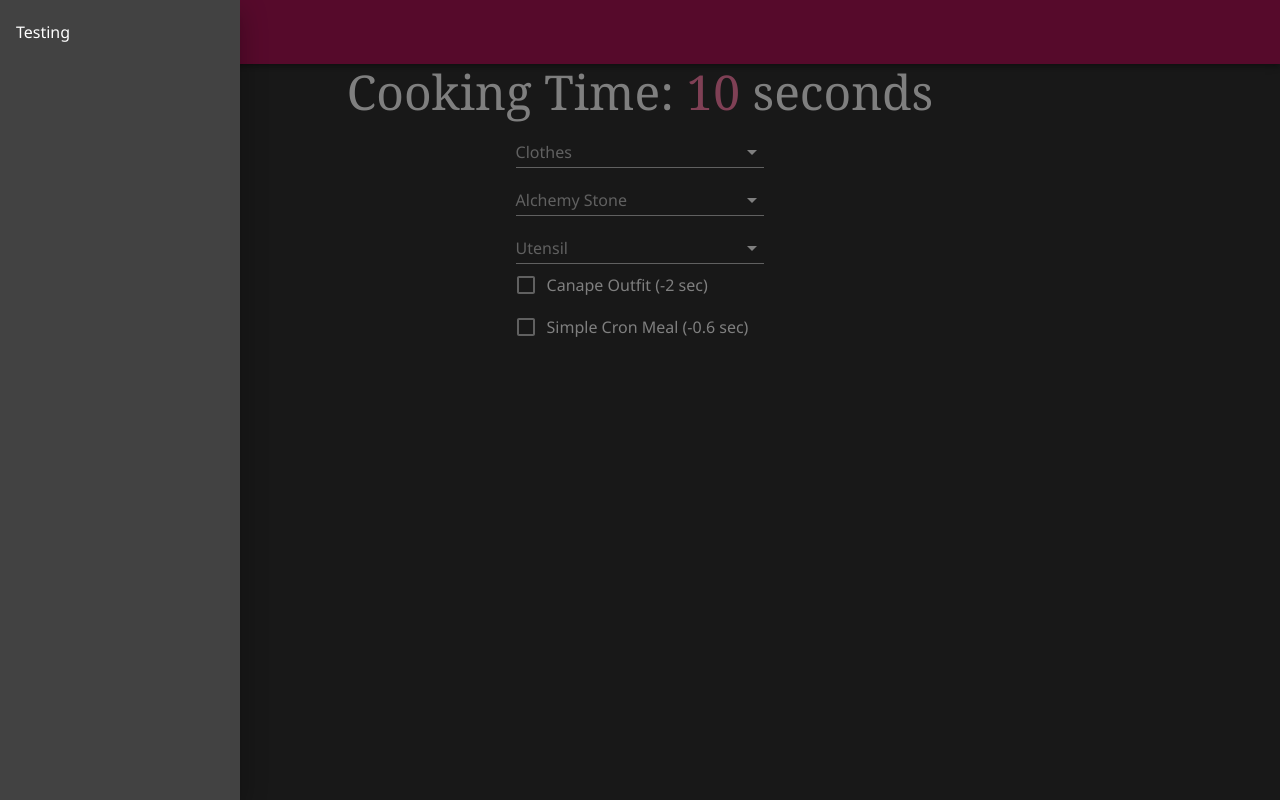
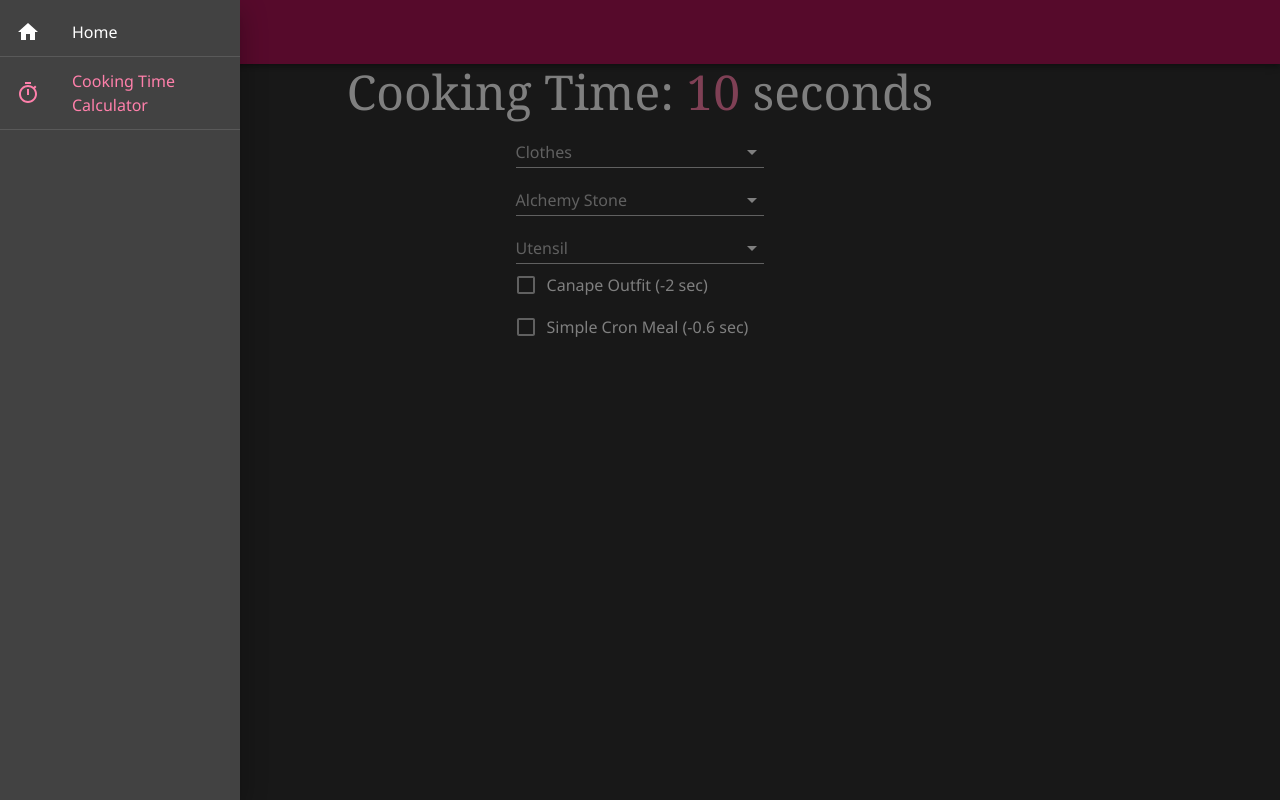
Before and after one commit to Cyntheon/BDONinja, a Next.js app: page /cooking/time in a window 1280 px wide. Both pictures are taken after a click on the button 36 px from the left and 32 px from the top of the page. Built offline with nearby package versions, Linux system fonts and the light colour scheme.

Commit message:
Update drawer list, and add highlighting for active location

```diff
--- a/src/app/drawer/DrawerList.tsx
+++ b/src/app/drawer/DrawerList.tsx
@@ -1,11 +1,69 @@
-import {List, ListItem, ListItemText} from "@material-ui/core";
+import {
+  Divider,
+  List,
+  ListItem,
+  ListItemIcon,
+  ListItemText, Typography
+} from "@material-ui/core";
+import Link from "next/link";
+import HomeIcon from "@material-ui/icons/Home";
+import TimerIcon from "@material-ui/icons/Timer";
+import {useRouter} from "next/router";
+import {createElement} from "react";
+
+const pathList = [
+  [
+    {
+      path: "/",
+      name: "Home",
+      icon: HomeIcon
+    }
+  ],
+  [
+    {
+      path: "/cooking/time",
+      name: "Cooking Time Calculator",
+      icon: TimerIcon
+    }
+  ]
+];
 
 const DrawerList = () => {
+  const router = useRouter();
+
+  const isActive = (path: string) => {
+    return router.pathname === path;
+  };
+
+  const getColor = (path: string) => {
+    return isActive(path) ? "secondary" : "inherit";
+  };
+
   return (
     <List component="nav">
-      <ListItem button>
-        <ListItemText primary="Testing" />
-      </ListItem>
+      {pathList.map((pathSection) => (
+        <>
+          {pathSection.map(({path, icon, name}) => (
+            <Link
+              href={path}
+              passHref
+              key="path"
+            >
+              <ListItem button>
+                <ListItemIcon>
+                  {createElement(icon, {color: getColor(path)})}
+                </ListItemIcon>
+                <ListItemText>
+                  <Typography color={getColor(path)}>
+                    {name}
+                  </Typography>
+                </ListItemText>
+              </ListItem>
+            </Link>
+          ))}
+          <Divider />
+        </>
+      ))}
     </List>
   );
 };
```
